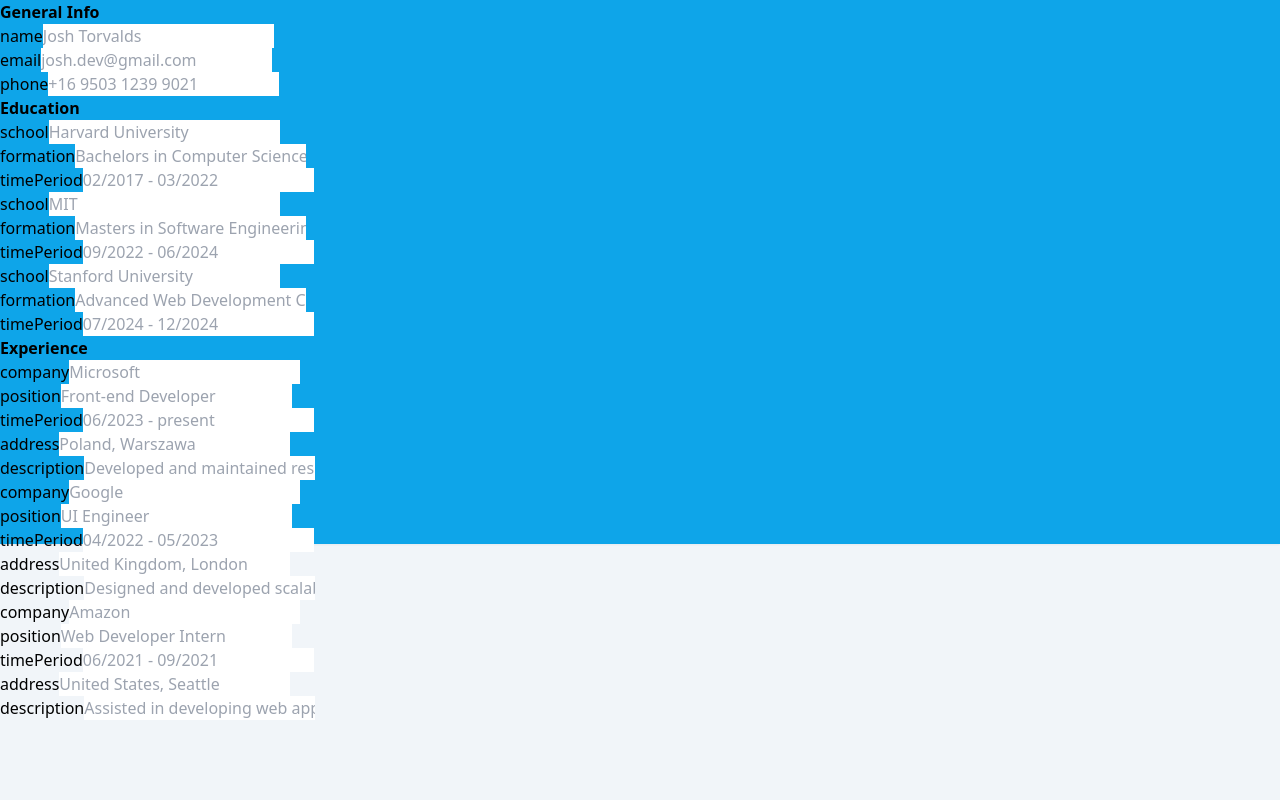
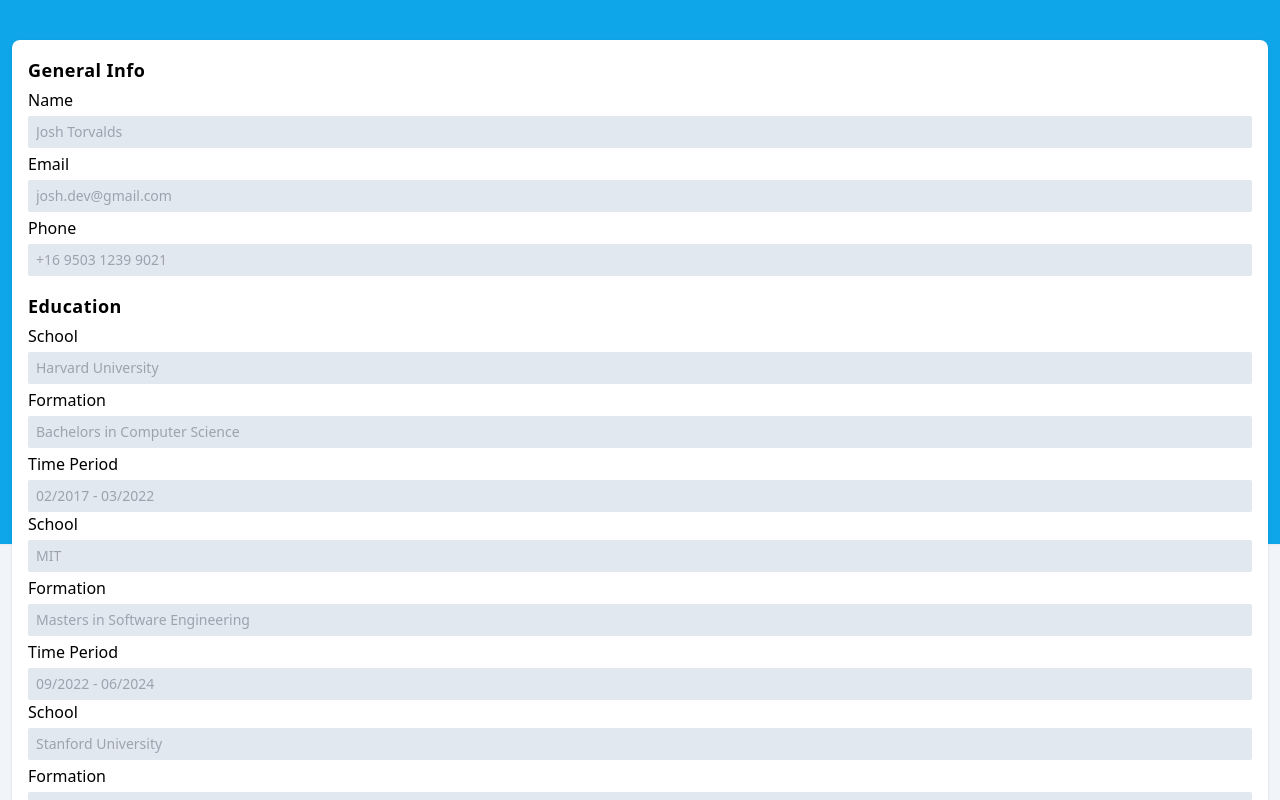
Before and after one commit to gabs712/cv-application, a React (Vite) app: page / in a window 1280 px wide. Shown: the top 800 px of the page. Built offline with nearby package versions, Linux system fonts and the light colour scheme.

Commit message:
Style form

```diff
--- a/src/components/Form.jsx
+++ b/src/components/Form.jsx
@@ -4,7 +4,7 @@
 export default function Form({ data, handleChange }) {
   return (
     <div>
-      <form>
+      <form className="mx-3 my-10 grid gap-4 rounded-lg bg-white px-4 py-4 shadow">
         {Object.entries(data).map(([title, fields]) => (
           <Section
             key={title}
@@ -23,20 +23,24 @@
 
   return (
     <div>
-      <h2 className="font-bold" key={title}>
+      <h2 className="mb-1 text-lg font-semibold tracking-wide" key={title}>
         {formatedTitle}
       </h2>
 
       <div>
         {fields.map((field, fieldIndex) => {
-          return Object.entries(field).map(([label]) => (
+          return (
+            <div className="space-y-1" key={fieldIndex}>
+              {Object.entries(field).map(([label]) => (
                 <Field
                   key={label}
                   label={label}
                   path={{ title, fieldIndex, label }}
                   handleChange={handleChange}
                 />
-          ))
+              ))}
+            </div>
+          )
         })}
       </div>
     </div>
@@ -45,12 +49,14 @@
 
 function Field({ label, path, handleChange }) {
   const initial = initialData[path.title][path.fieldIndex][path.label]
+  const formatedLabel = beautifyString(label)
 
   return (
     <div>
-      <label>
-        {label}
+      <label className="space-y-1">
+        <p>{formatedLabel}</p>
         <input
+          className="w-full rounded-sm bg-slate-200 px-2 py-1.5 text-sm"
           type="text"
           placeholder={initial}
           onChange={(e) =>
```
Lines whose indentation alone changed are shown as unchanged.
